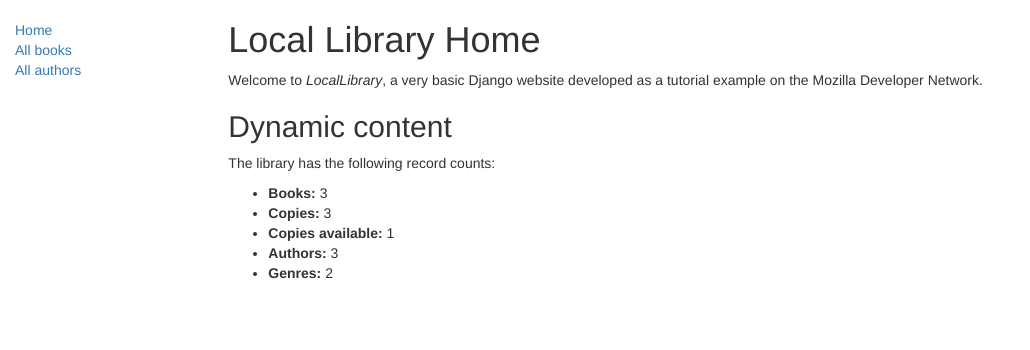
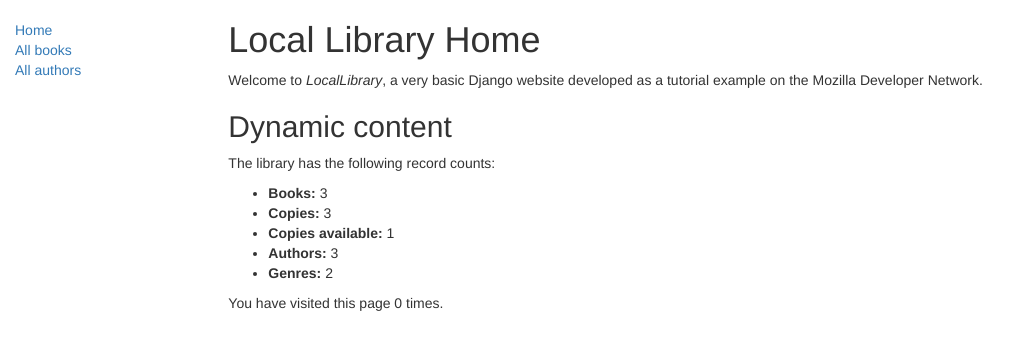
Before and after one commit to swentling87/local_library, a Django app: page /catalog/ in a window 1280 px wide. Shown: the top 350 px of the page, without its empty margins (0-1030 px from the left). Run offline with Django 3.2, Linux system fonts and the light colour scheme; data comes from the database, SQL or seed files in the repository; both versions use the stored data as it was after the commit; some libraries are stand-ins or nearby versions.

Commit message:
added session tracking

```diff
--- a/catalog/templates/index.html
+++ b/catalog/templates/index.html
@@ -15,5 +15,5 @@
     <li><strong>Authors:</strong> {{ num_authors }}</li>
     <li><strong>Genres:</strong> {{ num_genres }}</li>
   </ul>
-
+<p>You have visited this page {{ num_visits }}{% if num_visits == 1 %} time{% else %} times{% endif %}.</p>
 {% endblock %}
--- a/catalog/views.py
+++ b/catalog/views.py
@@ -14,11 +14,16 @@ def index(request):
     num_instances_available=BookInstance.objects.filter(status__exact='a').count()
     num_authors=Author.objects.count()  # The 'all()' is implied by default.
     num_genres=Genre.objects.count()
+
+    # Number of visits to this view, as counted in the session variable.
+    num_visits=request.session.get('num_visits', 0)
+    request.session['num_visits'] = num_visits+1
+
     # Render the HTML template index.html with the data in the context variable
     return render(
         request,
         'index.html',
-        context={'num_books':num_books,'num_instances':num_instances,'num_instances_available':num_instances_available,'num_authors':num_authors,'num_genres':num_genres },
+        context={'num_books':num_books,'num_instances':num_instances,'num_instances_available':num_instances_available,'num_authors':num_authors,'num_genres':num_genres,'num_visits':num_visits },
     )
 
 class BookListView(generic.ListView):
```
Also changed, not shown: db.sqlite3.
